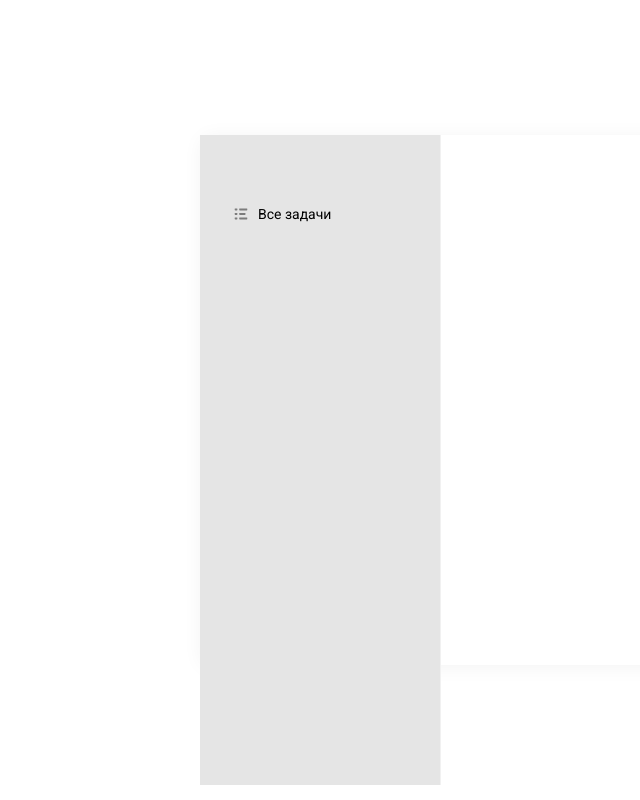
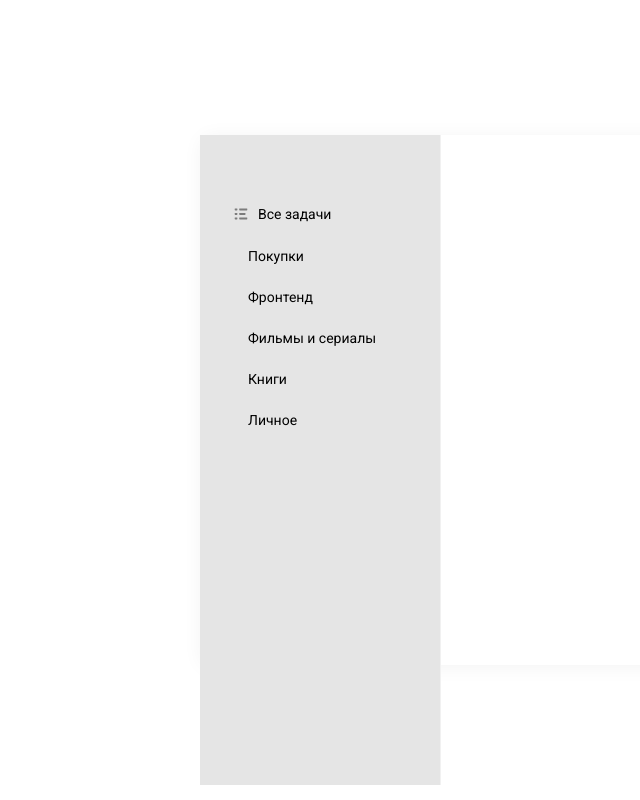
Before and after one commit to dkazarov/todo-react, a React (Create React App) app: page / in a window 1280 px wide. Shown: the whole page, without its empty margins (65-705 px from the left). Built offline with nearby package versions, Linux system fonts and the light colour scheme.

Commit message:
relocate list component

```diff
--- a/src/App.js
+++ b/src/App.js
@@ -1,13 +1,57 @@
 import React from 'react';
-import List from './components/List';
+import List from './components/list/List.jsx';
 
 function App() {
   return (
     <div className='todo'>
       <div className='todo__sidebar'>
-
-          <List />
+        <List
+          items={[
+            {
+              icon: (
+                <svg
+                  width='18'
+                  height='18'
+                  viewBox='0 0 18 18'
+                  fill='none'
+                  xmlns='http://www.w3.org/2000/svg'
+                >
+                  <path
+                    d='M12.96 8.10001H7.74001C7.24321 8.10001 7.20001 8.50231 7.20001 9.00001C7.20001 9.49771 7.24321 9.90001 7.74001 9.90001H12.96C13.4568 9.90001 13.5 9.49771 13.5 9.00001C13.5 8.50231 13.4568 8.10001 12.96 8.10001V8.10001ZM14.76 12.6H7.74001C7.24321 12.6 7.20001 13.0023 7.20001 13.5C7.20001 13.9977 7.24321 14.4 7.74001 14.4H14.76C15.2568 14.4 15.3 13.9977 15.3 13.5C15.3 13.0023 15.2568 12.6 14.76 12.6ZM7.74001 5.40001H14.76C15.2568 5.40001 15.3 4.99771 15.3 4.50001C15.3 4.00231 15.2568 3.60001 14.76 3.60001H7.74001C7.24321 3.60001 7.20001 4.00231 7.20001 4.50001C7.20001 4.99771 7.24321 5.40001 7.74001 5.40001ZM4.86001 8.10001H3.24001C2.74321 8.10001 2.70001 8.50231 2.70001 9.00001C2.70001 9.49771 2.74321 9.90001 3.24001 9.90001H4.86001C5.35681 9.90001 5.40001 9.49771 5.40001 9.00001C5.40001 8.50231 5.35681 8.10001 4.86001 8.10001ZM4.86001 12.6H3.24001C2.74321 12.6 2.70001 13.0023 2.70001 13.5C2.70001 13.9977 2.74321 14.4 3.24001 14.4H4.86001C5.35681 14.4 5.40001 13.9977 5.40001 13.5C5.40001 13.0023 5.35681 12.6 4.86001 12.6ZM4.86001 3.60001H3.24001C2.74321 3.60001 2.70001 4.00231 2.70001 4.50001C2.70001 4.99771 2.74321 5.40001 3.24001 5.40001H4.86001C5.35681 5.40001 5.40001 4.99771 5.40001 4.50001C5.40001 4.00231 5.35681 3.60001 4.86001 3.60001Z'
+                    fill='black'
+                  />
+                </svg>
+              ),
+              name: 'Все задачи',
+            },
+          ]}
+        />
+        <List
+          items={[
+            {
+              color: '#42B883',
+              name: 'Покупки',
+            },
+            {
+              color: '#64C4ED',
+              name: 'Фронтенд',
+            },
+            {
+              color: '#FFBBCC',
+              name: 'Фильмы и сериалы',
+            },
+            {
+              color: '#B6E6BD',
+              name: 'Книги',
+            },
+            {
+              color: '#C9D1D3',
+              name: 'Личное',
+            },
+          ]}
+        />
       </div>
+      <div className='todo__tasks'></div>
     </div>
   );
 }
--- a/src/components/List.jsx
+++ /dev/null
@@ -1,27 +0,0 @@
-import React from 'react'
-
-function List() {
-  return (
-    <ul className='todo__list'>
-    <li>
-      <i>
-        <svg
-          width='18'
-          height='18'
-          viewBox='0 0 18 18'
-          fill='none'
-          xmlns='http://www.w3.org/2000/svg'
-        >
-          <path
-            d='M12.96 8.10001H7.74001C7.24321 8.10001 7.20001 8.50231 7.20001 9.00001C7.20001 9.49771 7.24321 9.90001 7.74001 9.90001H12.96C13.4568 9.90001 13.5 9.49771 13.5 9.00001C13.5 8.50231 13.4568 8.10001 12.96 8.10001V8.10001ZM14.76 12.6H7.74001C7.24321 12.6 7.20001 13.0023 7.20001 13.5C7.20001 13.9977 7.24321 14.4 7.74001 14.4H14.76C15.2568 14.4 15.3 13.9977 15.3 13.5C15.3 13.0023 15.2568 12.6 14.76 12.6ZM7.74001 5.40001H14.76C15.2568 5.40001 15.3 4.99771 15.3 4.50001C15.3 4.00231 15.2568 3.60001 14.76 3.60001H7.74001C7.24321 3.60001 7.20001 4.00231 7.20001 4.50001C7.20001 4.99771 7.24321 5.40001 7.74001 5.40001ZM4.86001 8.10001H3.24001C2.74321 8.10001 2.70001 8.50231 2.70001 9.00001C2.70001 9.49771 2.74321 9.90001 3.24001 9.90001H4.86001C5.35681 9.90001 5.40001 9.49771 5.40001 9.00001C5.40001 8.50231 5.35681 8.10001 4.86001 8.10001ZM4.86001 12.6H3.24001C2.74321 12.6 2.70001 13.0023 2.70001 13.5C2.70001 13.9977 2.74321 14.4 3.24001 14.4H4.86001C5.35681 14.4 5.40001 13.9977 5.40001 13.5C5.40001 13.0023 5.35681 12.6 4.86001 12.6ZM4.86001 3.60001H3.24001C2.74321 3.60001 2.70001 4.00231 2.70001 4.50001C2.70001 4.99771 2.74321 5.40001 3.24001 5.40001H4.86001C5.35681 5.40001 5.40001 4.99771 5.40001 4.50001C5.40001 4.00231 5.35681 3.60001 4.86001 3.60001Z'
-            fill='black'
-          />
-        </svg>
-      </i>
-      <span>Все задачи</span>
-    </li>
-  </ul>
-  )
-}
-
-export default List
--- /dev/null
+++ b/src/components/list/List.jsx
@@ -0,0 +1,18 @@
+import React from 'react';
+
+import './List.scss';
+
+const List = ({ items }) => {
+  return (
+    <ul className='list'>
+      {items.map(item => (
+        <li>
+          <i>{item.icon ? item.icon : <i className={`badge badge--${item.color}`}></i>}</i>
+          <span>{item.name}</span>
+        </li>
+      ))}
+    </ul>
+  );
+};
+
+export default List;
--- /dev/null
+++ b/src/components/list/List.scss
@@ -0,0 +1,23 @@
+.list {
+   li {
+     display: flex;
+     align-items: center;
+     margin-bottom: 5px;
+     padding: 10px 12px;
+     cursor: pointer;
+
+     &.active {
+       background: #fff;
+       box-shadow: 0px 3px 10px rgba(0, 0, 0, 0.04);
+       border-radius: 4px;
+     }
+
+     i {
+       display: inline-flex;
+       margin-right: 8px;
+       svg path {
+         fill: #7c7c7c;
+       }
+     }
+   }
+ }
--- a/src/index.scss
+++ b/src/index.scss
@@ -25,28 +25,4 @@
     border-right: 1px solid #f1f1f1;
     padding: 60px 20px;
   }
-
-  &__list {
-    li {
-      display: flex;
-      align-items: center;
-      margin-bottom: 5px;
-      padding: 10px 12px;
-      cursor: pointer;
-
-      &.active {
-        background: #fff;
-        box-shadow: 0px 3px 10px rgba(0, 0, 0, 0.04);
-        border-radius: 4px;
-      }
-
-      i {
-        display: inline-flex;
-        margin-right: 8px;
-        svg path {
-          fill: #7c7c7c;
-        }
-      }
-    }
-  }
 }
```
